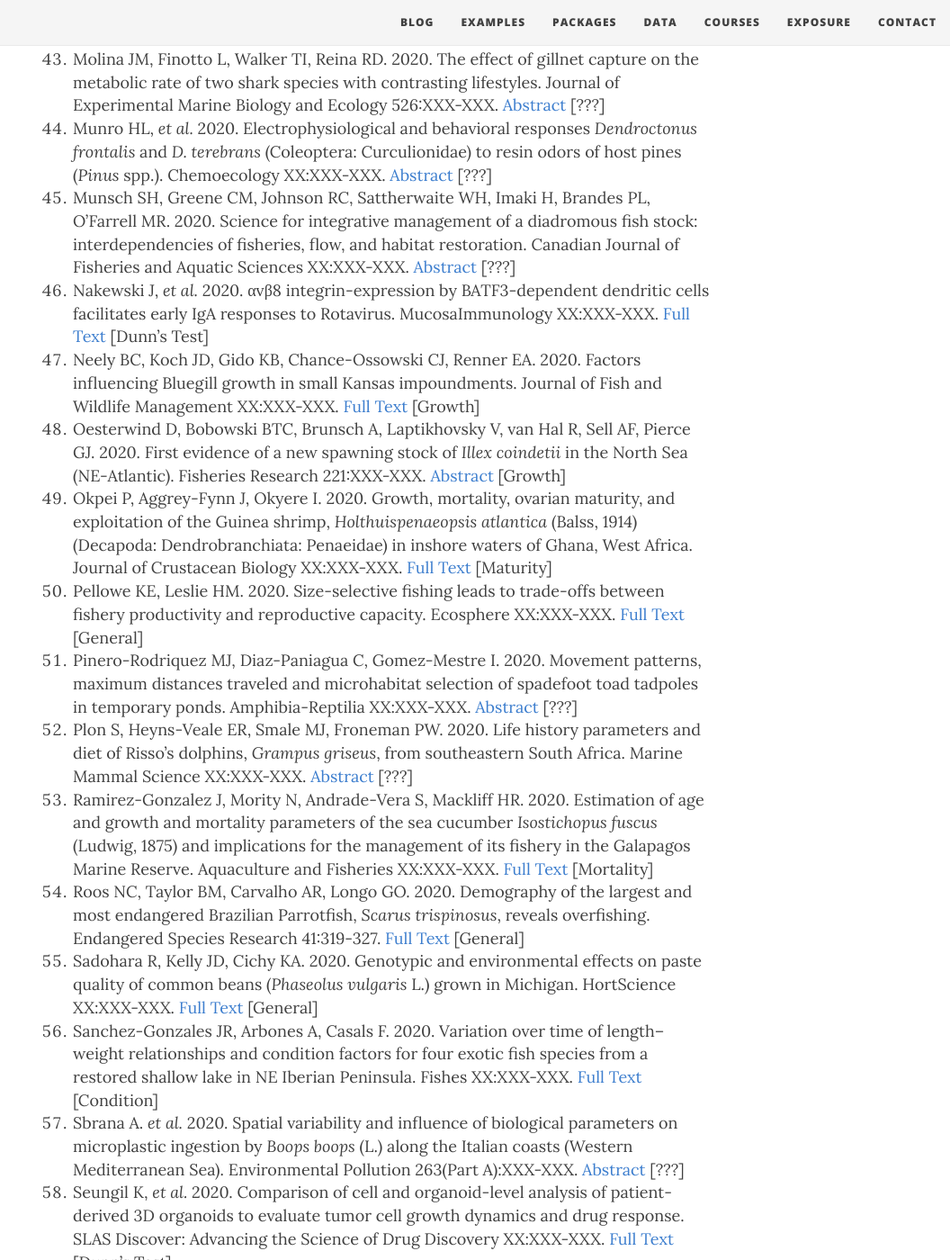
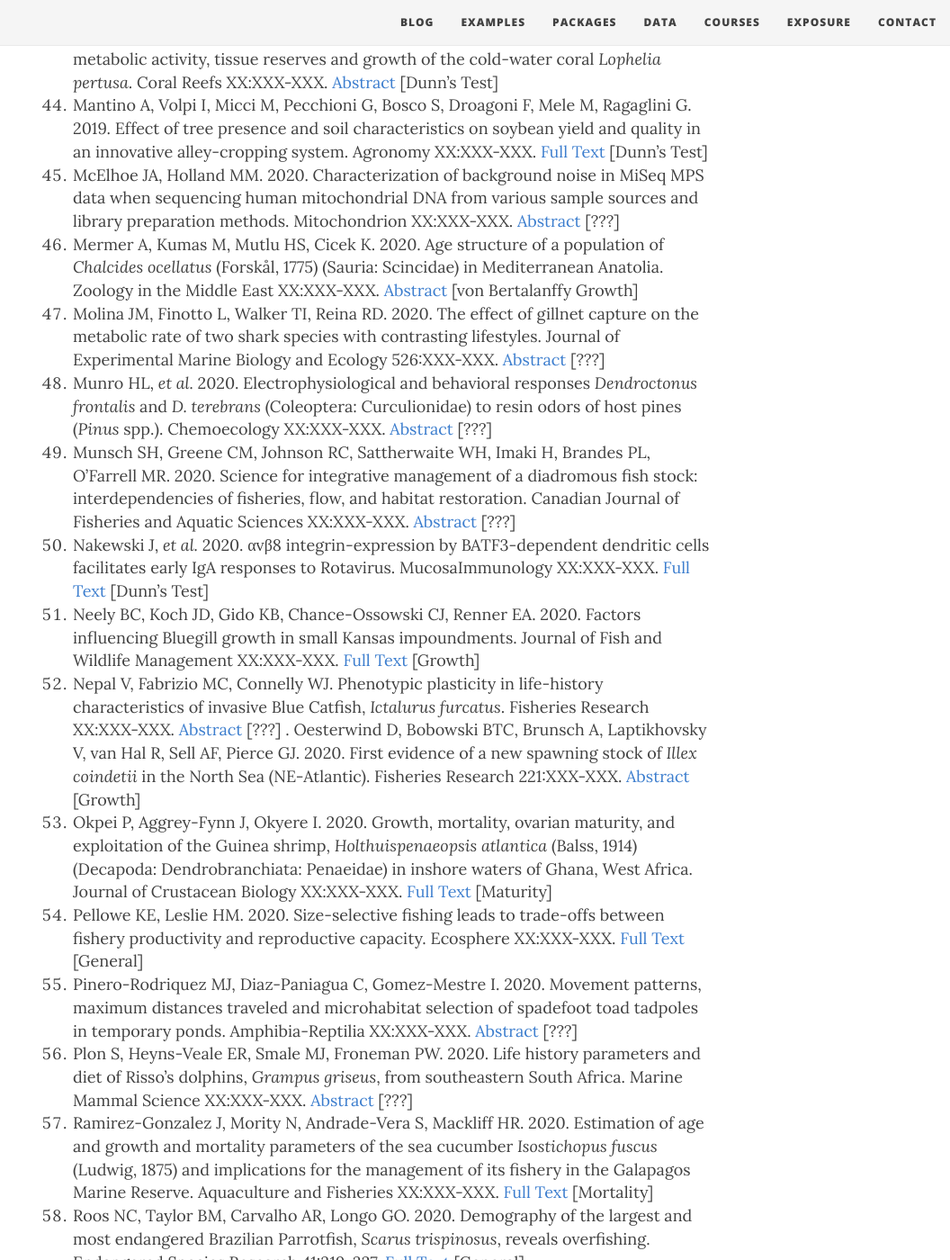
Before and after one commit to droglenc/fishR, a Jekyll site: the page built from exposure/exposure-citations20.md, in a window 1280 px wide and 1400 px high, scrolled down 3892 px. Shown: the whole window at 90% size, without its empty margins (224-1280 px from the left). Built offline with Jekyll 4.4.1, drawn with Linux system fonts in a browser that asks for light colours; nearby versions of some CDN libraries; some of the changed text lies outside the part shown.

Commit message:
Update exposure-citations20.md

```diff
--- a/exposure/exposure-citations20.md
+++ b/exposure/exposure-citations20.md
@@ -1,17 +1,18 @@
 ---
 layout: page
-title: 2019 Citations
+title: 2020 Citations
 subtitle: fishR and FSA is Being Used!!
 css: "/css/exposure-citation.css"
 ---
 
-The [**IFAR** book](http://derekogle.com/IFAR/), **fishR** website, or the **FSA** package were cited in the following <span id="contact-div">72</span> publications.
+The [**IFAR** book](http://derekogle.com/IFAR/), **fishR** website, or the **FSA** package were cited in the following <span id="contact-div">77</span> publications.
 
 1. Almojil D. 2020. Male mate choice in the spot-tail shark *Carcharhinus sorrah*: are males choosy or opportunistic? Journal of Negative Results - Ecology & Evolutionary Biology. 13:1-11. [Full Text](http://jnr-eeb.org/index.php/jnr/article/viewFile/74/36) [Age Comparisons]
 1. Arntzen JW, Zuiderwijk A. 2020. Sampling efficiency, bias and shyness in funnel trapping aquatic newts. Amphibia-Reptilia XX:XXX-XXX. [Abstract](https://brill.com/view/journals/amre/aop/article-10.1163-15685381-bja10004/article-10.1163-15685381-bja10004.xml) [???]
 1. Barkalow SLC, Brandenburg MA, Platania SP. 2020. Otoliths reveal spawning ecology and early life history of sympatric catostomids. North American Journal of Fisheries Management XX:XXX-XXX. [Abstract](https://afspubs.onlinelibrary.wiley.com/doi/abs/10.1002/nafm.10423) [???]
 1. Barnett SE, Youngblut ND, Buckley DH. 2020. Soil characteristics and land-use drive bacterial community assembly patterns. FEMS Microbial Ecology 96:XXX-XXX. [Abstract](https://academic.oup.com/femsec/advance-article-abstract/doi/10.1093/femsec/fiz194/5675623) [Dunn's Test]
 1. Benton CH, *et al.* 2020. Badger vaccination in England: Progress, operational effectiveness and participant motivations. People and Nature XX:XXX-XXX. [Full Text](https://besjournals.onlinelibrary.wiley.com/doi/pdf/10.1002/pan3.10095) [Dunn's Test]
+1. Bollinger PB. 2020. Incubatin onset and hatching asynchrony in Eastern Bluebirds: Consequences for eggs and nestlings. PhD Dissertation, Indiana State University. [Abstract]() [???]
 1. Breslin P. 2020. Multiple perspectives on plant conservation biology: Molecular phylogeny and biogeography of the mammilloid clade (Cactaceae) of Baja California and adjacent regions, with assessment of extinction risks to a selected species, *Cochemiea halei*, as a result of climate change. PhD Dissertation, Arizona State University. [Abstract](https://search.proquest.com/openview/9e440bf2606b57b764104cab0df2980d/1?pq-origsite=gscholar&cbl=18750&diss=y) [???]
 1. Briedis C, Baldock J, de Moraes JC, dos Santos JB, Milori DMBP. 2020. Strategies to improve the prediction of bulk soil and fraction organic carbon in Brazilian samples by using an Australian national mid-infrared spectral library. Geoderma 373:XXX-XXX. [Abstract](https://www.sciencedirect.com/science/article/abs/pii/S0016706119327545) [???]
 1. Burnett NP, Koehl MAR. 2020. Thallus pruning does not enhance survival or growth of a wave‑swept kelp. Marine Biology XX:XXX-XXX. [Full Text](https://www.nickburnettphd.com/uploads/1/2/9/9/129944637/burnett_and_koehl_2020_kelp_pruning.pdf) [Dunn's Test]
@@ -29,6 +30,8 @@
 1. Dietz MW, Salles JF, Hsu B-Y, Dijkstra C, Groothuis TGG, van der Velde M, Verkuil YI, Tieleman BI. 2019. Prenatal transfer of gut bacteria in Rock Pigeon. Microorganisms XX:XXX-XXX. [Full Text](https://www.mdpi.com/2076-2607/8/1/61/pdf) [Dunn's Test]
 1. dos Santos Virgilio C, *et al.* 2020. Metal concentrations and biological effects from one of the largest mining disasters in the world (Brumadinho, Minas Gerais, Brazil). Nature XX:XXX-XXX. [Full Text](https://www.nature.com/articles/s41598-020-62700-w) [Dunn's Test]
 1. Fagin TL. 2020. Dam effects on freshwater mussel growth and recruitment in a Midwestern stream. M.Sc. Thesis Eastern Illinois University. [Full Text](https://thekeep.eiu.edu/cgi/viewcontent.cgi?article=5769&context=theses) [Growth]
+1. Fegley SR Smith III JPS, Johnson D, Schirmer A, Jones-Boggs J, Edmonds A, Bursey J. 2020. Nourished, exposed beaches exhibit altered sediment structure and meiofaunal communities. Diversity XX:XXX-XXX. [Full Text](https://www.mdpi.com/1424-2818/12/6/245/pdf) [Dunn's Test]
+1. Fieber AM. 2020. Impacts of ocean acidification on intertidal macroalgae and algivor preferences. MS Thesis, Humboldt State University. [Full Text](https://digitalcommons.humboldt.edu/cgi/viewcontent.cgi?article=1416&context=etd) [General]
 1. Glassic HC, Graeta JW. 2020. The influence of multiyear drought and associated reduction in tributary connectivity on an adfluvial fish species. Ecology of Freshwater Fish XX:XXX-XXX. [Abstract](https://onlinelibrary.wiley.com/doi/abs/10.1111/eff.12535) [Age-Length Key]
 1. Hanscom RJ, Dinkelacker SA, McCall AJ, Parlin AF. 2020. Demographic traits of freshwater turtles in a maritime forest habitat. Herpetologica XX:XXX-XXX. [Abstract](https://www.hljournals.org/doi/abs/10.1655/Herpetologica-D-19-00037.1) [von Bertalanffy Growth??]
 1. Harris HE, Fogg AQ, Allen MS, Ahrens RNM, Patterson III WF. 2019. Precipitous declines in Northern Gulf of Mexico invasive Lionfish populations following the emergence of an ulcerative skin disease. Scientific Reports 10:XXX-XXX. [Full Text](https://www.nature.com/articles/s41598-020-58886-8) [Weight-Length]
@@ -51,12 +54,14 @@
 1. Maier SR, Bannister RJ, van Oevelen D, Kutti T. 2020. Seasonal controls on the diet, metabolic activity, tissue reserves and growth of the cold-water coral *Lophelia pertusa*. Coral Reefs XX:XXX-XXX. [Abstract](https://link.springer.com/article/10.1007/s00338-019-01886-6) [Dunn's Test]
 1. Mantino A, Volpi I, Micci M, Pecchioni G, Bosco S, Droagoni F, Mele M, Ragaglini G. 2019. Effect of tree presence and soil characteristics on soybean yield and quality in an innovative alley-cropping system. Agronomy XX:XXX-XXX. [Full Text](https://www.mdpi.com/2073-4395/10/1/52/pdf) [Dunn's Test]
 1. McElhoe JA, Holland MM. 2020. Characterization of background noise in MiSeq MPS data when sequencing human mitochondrial DNA from various sample sources and library preparation methods. Mitochondrion XX:XXX-XXX. [Abstract](https://www.sciencedirect.com/science/article/abs/pii/S1567724919302028) [???]
+1. Mermer A, Kumas M, Mutlu HS, Cicek K. 2020. Age structure of a population of *Chalcides ocellatus* (Forskål, 1775) (Sauria: Scincidae) in Mediterranean Anatolia. Zoology in the Middle East XX:XXX-XXX. [Abstract](https://www.tandfonline.com/doi/full/10.1080/09397140.2020.1781362) [von Bertalanffy Growth]
 1. Molina JM, Finotto L, Walker TI, Reina RD. 2020. The effect of gillnet capture on the metabolic rate of two shark species with contrasting lifestyles. Journal of Experimental Marine Biology and Ecology 526:XXX-XXX. [Abstract](https://www.sciencedirect.com/science/article/pii/S002209811930245X) [???]
 1. Munro HL, *et al.* 2020. Electrophysiological and behavioral responses *Dendroctonus frontalis* and *D. terebrans* (Coleoptera: Curculionidae) to resin odors of host pines (*Pinus* spp.). Chemoecology XX:XXX-XXX. [Abstract](https://link.springer.com/article/10.1007/s00049-020-00311-7) [???]
 1. Munsch SH, Greene CM, Johnson RC, Sattherwaite WH, Imaki H, Brandes PL, O'Farrell MR. 2020. Science for integrative management of a diadromous fish stock: interdependencies of fisheries, flow, and habitat restoration. Canadian Journal of Fisheries and Aquatic Sciences XX:XXX-XXX. [Abstract](https://www.nrcresearchpress.com/doi/abs/10.1139/cjfas-2020-0075#.Xt-hqudOmUk) [???]
 1. Nakewski J, *et al.* 2020. αvβ8 integrin-expression by BATF3-dependent dendritic cells facilitates early IgA responses to Rotavirus. MucosaImmunology XX:XXX-XXX. [Full Text](https://www.nature.com/articles/s41385-020-0276-8) [Dunn's Test]
 1. Neely BC, Koch JD, Gido KB, Chance-Ossowski CJ, Renner EA. 2020. Factors influencing Bluegill growth in small Kansas impoundments. Journal of Fish and Wildlife Management XX:XXX-XXX. [Full Text](https://www.fwspubs.org/doi/pdf/10.3996/082019-JFWM-065) [Growth]
-1. Oesterwind D, Bobowski BTC, Brunsch A, Laptikhovsky V, van Hal R, Sell AF, Pierce GJ. 2020. First evidence of a new spawning stock of *Illex coindetii* in the North Sea (NE-Atlantic). Fisheries Research 221:XXX-XXX. [Abstract](https://www.sciencedirect.com/science/article/pii/S0165783619302395) [Growth]
+1. Nepal V, Fabrizio MC, Connelly WJ. Phenotypic plasticity in life-history characteristics of invasive Blue Catfish, *Ictalurus furcatus*. Fisheries Research XX:XXX-XXX. [Abstract](https://www.sciencedirect.com/science/article/abs/pii/S0165783620301673) [???]
+. Oesterwind D, Bobowski BTC, Brunsch A, Laptikhovsky V, van Hal R, Sell AF, Pierce GJ. 2020. First evidence of a new spawning stock of *Illex coindetii* in the North Sea (NE-Atlantic). Fisheries Research 221:XXX-XXX. [Abstract](https://www.sciencedirect.com/science/article/pii/S0165783619302395) [Growth]
 1. Okpei P, Aggrey-Fynn J, Okyere I. 2020. Growth, mortality, ovarian maturity, and exploitation of the Guinea shrimp, *Holthuispenaeopsis atlantica* (Balss, 1914) (Decapoda: Dendrobranchiata: Penaeidae) in inshore waters of Ghana, West Africa. Journal of Crustacean Biology XX:XXX-XXX. [Full Text](https://academic.oup.com/jcb/advance-article/doi/10.1093/jcbiol/ruaa010/5813135) [Maturity]
 1. Pellowe KE, Leslie HM. 2020. Size-selective fishing leads to trade-offs between fishery productivity and reproductive capacity. Ecosphere XX:XXX-XXX. [Full Text](https://esajournals.onlinelibrary.wiley.com/doi/pdf/10.1002/ecs2.3071) [General]
 1. Pinero-Rodriquez MJ, Diaz-Paniagua C, Gomez-Mestre I. 2020. Movement patterns, maximum distances traveled and microhabitat selection of spadefoot toad tadpoles in temporary ponds. Amphibia-Reptilia XX:XXX-XXX. [Abstract](https://brill.com/view/journals/amre/aop/article-10.1163-15685381-bja10017/article-10.1163-15685381-bja10017.xml) [???]
```
